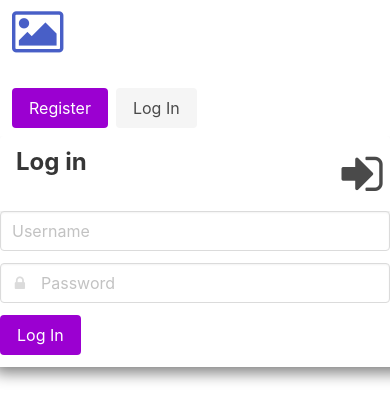
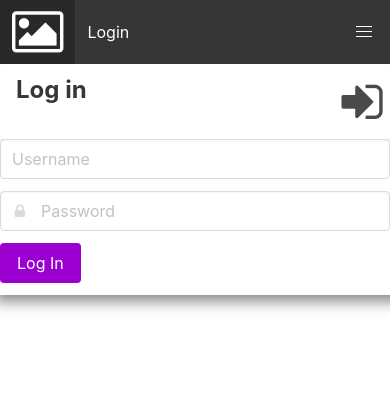
Before and after one commit to Bhupesh-V/mima, a Flask app: template templates/auth/login.html in a window 390 px wide. Shown: the top 420 px of the page. Run offline with Flask 2, Linux system fonts and the light colour scheme; the template is opened without the code that fills it, so the values that code supplies are empty; parts of the project's set-up code (start-up, migrations or seed data) failed here and were passed over.

Commit message:
make navbar mobile friendly

```diff
--- a/app.py
+++ b/app.py
@@ -8,13 +8,12 @@ app.register_blueprint(auth.bp)
 app.register_blueprint(post.bp)
 app.add_url_rule("/", endpoint="index")
 
-app.secret_key = secrets.token_urlsafe(16)
+app.secret_key = secrets.token_urlsafe()
 
-# 16 mb max size
-app.config["MAX_CONTENT_LENGTH"] = 16 * 1024 * 1024
+# 25 mb max size
+app.config["MAX_CONTENT_LENGTH"] = 25 * 1024 * 1024
 app.config["UPLOAD_FOLDER"] = os.path.join(app.root_path, "media")
 app.config["DATABASE"] = os.path.join(app.root_path, "mima.sqlite")
-app.config['TEMPLATES_AUTO_RELOAD'] = True
 db.init_app(app)
 
 
--- a/static/style.css
+++ b/static/style.css
@@ -10,3 +10,11 @@
 .fa-plus-square-o:before {
         color: #9b00d1;
 }
+#image-preview {
+        height: 50%;
+        position: relative;
+        display: block;
+        margin-left: auto;
+        margin-right: auto;
+        width: 50%;
+}
--- a/store.py
+++ b/store.py
@@ -3,7 +3,7 @@ from dotenv import load_dotenv
 from pathlib import Path
 import os
 
-env_path = Path(".") / ".env"
+env_path = Path(".") / ".flaskenv"
 load_dotenv(dotenv_path=env_path)
 
 PRIVATE_KEY = os.getenv("PRIVATE_KEY")
@@ -24,7 +24,7 @@ def upload_image(filepath, filename):
     )
     return upload_status
 
+
 def purge_image(image_id):
-    purge_status = imagekit.delete_file(file_id)
-    print(purge_status)
+    purge_status = imagekit.delete_file(image_id)
     return purge_status
--- a/templates/auth/login.html
+++ b/templates/auth/login.html
@@ -1,4 +1,8 @@
 {% extends 'base.html' %}
+
+{% block header %}
+<h1>{% block title %}Login{% endblock %}</h1>
+{% endblock %}
 
 {% block content %}
 <div class="task-container columns is-multiline">
--- a/templates/base.html
+++ b/templates/base.html
@@ -6,22 +6,27 @@
   <link rel="stylesheet" href="https://maxcdn.bootstrapcdn.com/font-awesome/4.7.0/css/font-awesome.min.css">
   <link rel="stylesheet" href="{{ url_for('static', filename='style.css') }}">
 </head>
-<nav class="navbar" role="navigation" aria-label="main navigation">
+<nav class="navbar is-active is-dark" role="navigation" aria-label="main navigation">
   <div class="navbar-brand">
     <a class="navbar-item" href="/">
       <i class="fa fa-picture-o fa-3x" aria-hidden="true"></i>
     </a>
-  </div>
-  <div class="navbar-start">
-    <header class="navbar-item title is-5">
+    <header class="navbar-item is-5">
       {% block header %}{% endblock %}
     </header>
+    <a role="button" style="height: 4.0rem;"class="navbar-burger burger" aria-label="menu" aria-expanded="false" data-target="navbarBasicExample" name="customBurger">
+      <span aria-hidden="true"></span>
+      <span aria-hidden="true"></span>
+      <span aria-hidden="true"></span>
+    </a>
+  </div>
+  <div id="navbarBasicExample" class="navbar-menu">
+    <div class="navbar-start is-dark">
     </div>
     <div class="navbar-end">
       <div class="navbar-item">
         <div class="buttons">
           {% if g.user %}
-        <span class="navbar-item"><strong>{{ g.user['username'] }}</strong></span>
           <a class="button is-primary" href="{{ url_for('auth.logout') }}">Log Out</a>
           {% else %}
           <a class="button is-primary" href="{{ url_for('auth.register') }}">Register</a>
@@ -30,8 +35,14 @@
         </div>
       </div>
     </div>
+  </div>
 </nav>
 <body>
+  {% if g.user %}
+  <span class="subtitle is-5 is-vcentered" style="text-align:center;">
+    <p> You are logged in as <strong>{{ g.user['username'] }}</strong></p>
+  </span>
+  {% endif %}
   <section class="content container">
     {% for message in get_flashed_messages() %}
     <div class="notification is-danger">{{ message }}</div>
@@ -41,9 +52,28 @@
 </body>
 <script>
   var previewImage = function(event) {
-    var preview = document.getElementById('your-image');
+    var preview = document.getElementById('image-preview');
     preview.src = URL.createObjectURL(event.target.files[0]);
     preview.style.display = "block";
   };
+  document.addEventListener('DOMContentLoaded', () => {
+    // Get all "navbar-burger" elements
+    const $navbarBurgers = Array.prototype.slice.call(document.querySelectorAll('.navbar-burger'), 0);
+    // Check if there are any navbar burgers
+    if ($navbarBurgers.length > 0) {
+      // Add a click event on each of them
+      $navbarBurgers.forEach( el => {
+        el.addEventListener('click', () => {
+          // Get the target from the "data-target" attribute
+          const target = el.dataset.target;
+          const $target = document.getElementById(target);
+          // Toggle the "is-active" class on both the "navbar-burger" and the "navbar-menu"
+          el.classList.toggle('is-active');
+          $target.classList.toggle('is-active');
+
+        });
+      });
+    }
+  });
 </script>
 </html>
```
Also changed, not shown: post.py (+6 -5 lines), templates/post/create.html (+3 -4 lines), templates/post/index.html (+11 -8 lines), 1 other file. Lines whose indentation alone changed are shown as unchanged.
